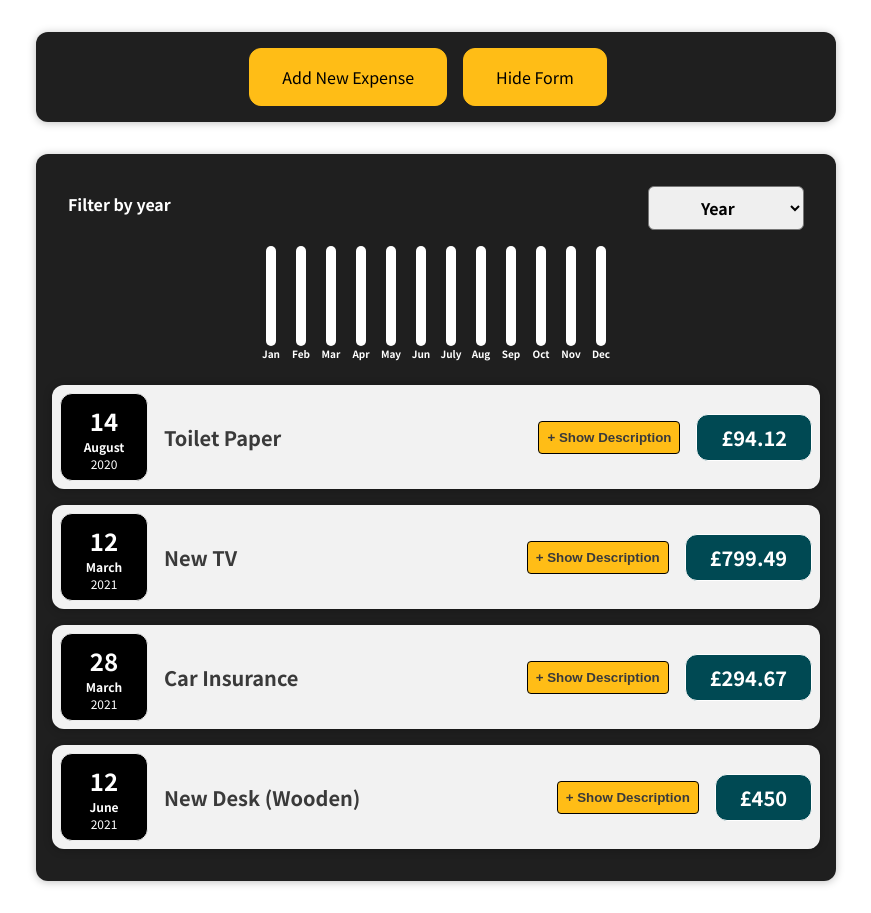
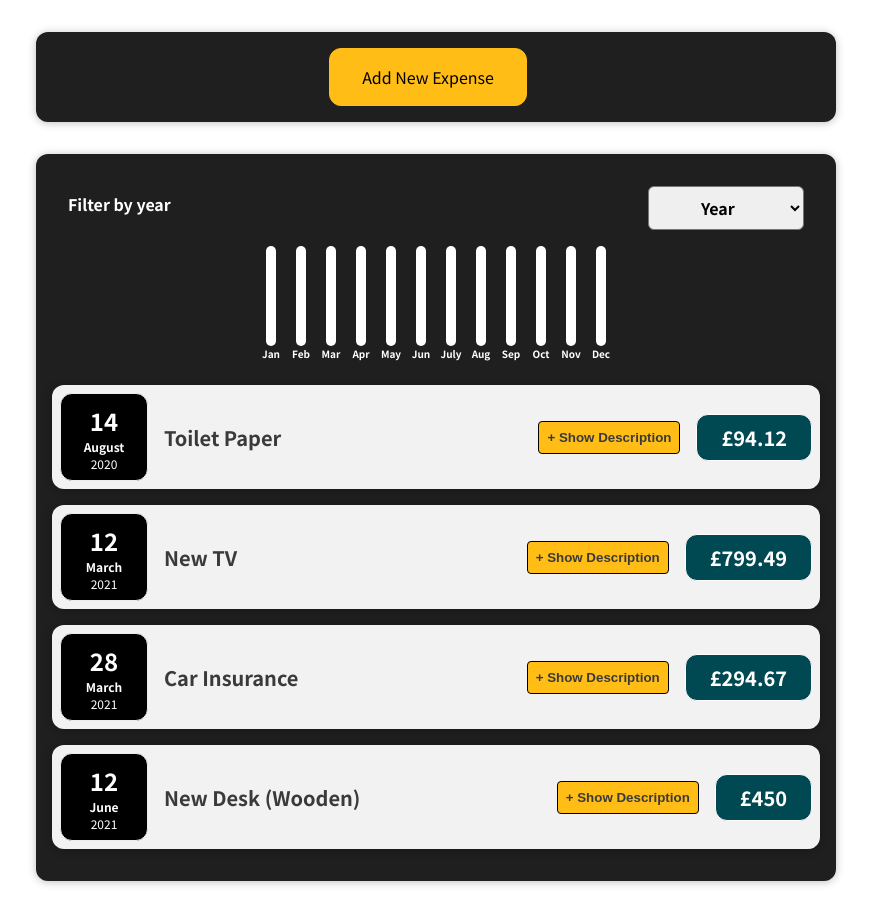
Before and after one commit to Vixy88/expensetracker, a React (Create React App) app: page / in a window 1280 px wide. Shown: the whole page, without its empty margins (204-1075 px from the left). Built offline with nearby package versions, Linux system fonts and the light colour scheme.

Commit message:
created function for the handling of click and moved the handling into a ternary operator

```diff
--- a/src/components/NewExpense/NewExpense.js
+++ b/src/components/NewExpense/NewExpense.js
@@ -14,13 +14,20 @@ const NewExpense = (props) => {
     props.onAddExpense(expenseData);
   };
 
+  const handleClick = () => setVisible(!visible);
+
   return (
     <div className="new-expense">
-      <div>
-        <button onClick={() => setVisible(true)}>Add New Expense</button>
-        <button onClick={() => setVisible(false)}>Hide Form</button>
-      </div>
-      {visible && <ExpenseForm onSaveExpenseData={saveExpenseDataHandler} />}
+      {visible ? (
+        <div>
+          <button onClick={handleClick}>Hide Form</button>{" "}
+          <ExpenseForm onSaveExpenseData={saveExpenseDataHandler} />
+        </div>
+      ) : (
+        <div>
+          <button onClick={handleClick}>Add New Expense</button>
+        </div>
+      )}
     </div>
   );
 };
```
